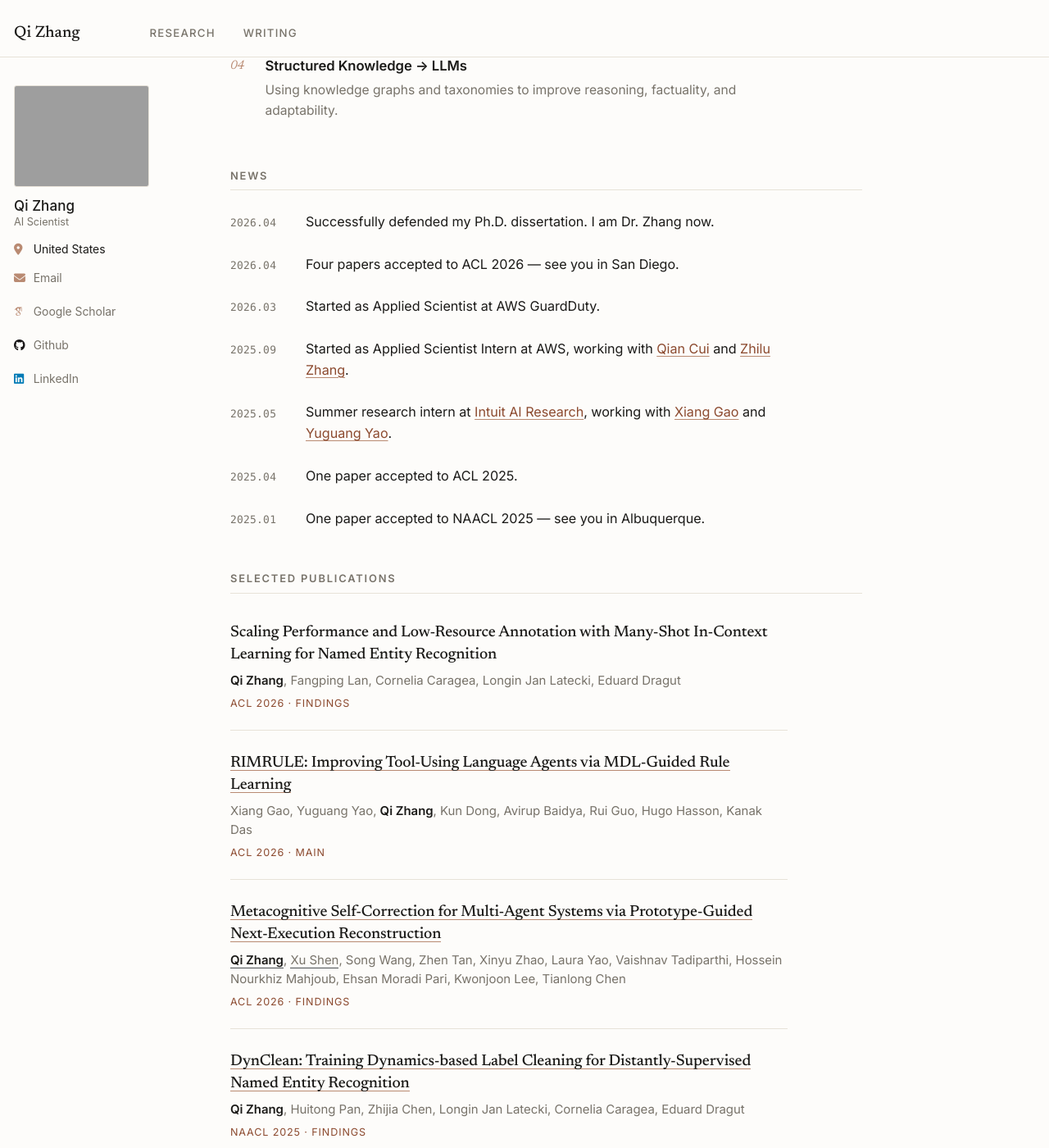
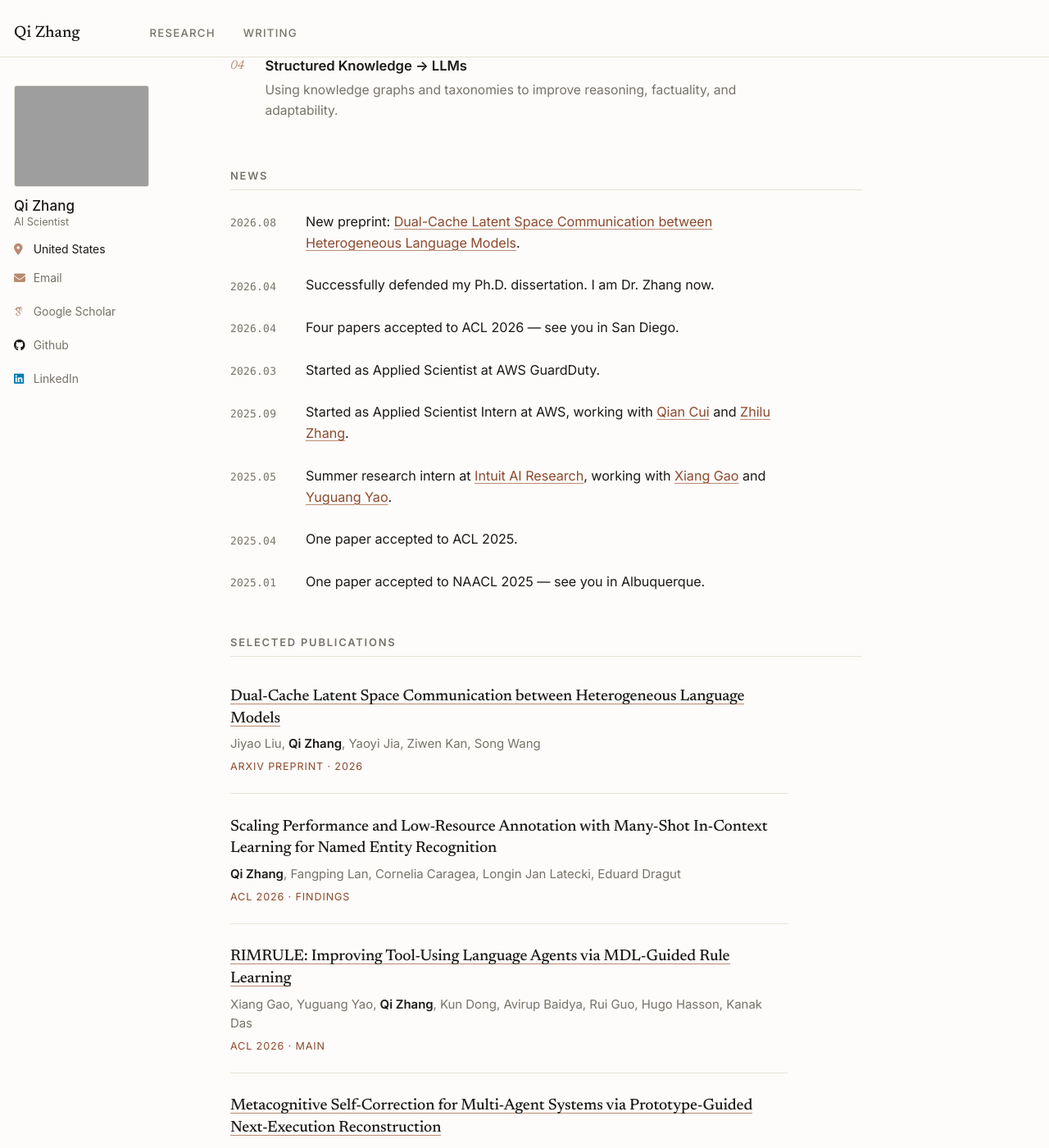
Before and after one commit to edzq/edzq.github.io, a Jekyll site: the page built from _pages/about.md, in a window 1280 px wide and 1400 px high, scrolled down 704 px. Shown: the whole window at 82% size. Built offline with Jekyll 4.4.1, drawn with Linux system fonts in a browser that asks for light colours; some web fonts are replaced.

Commit message:
Add the Dual-Cache latent communication preprint
arXiv:2608.20617 — Jiyao Liu, Qi Zhang, Yaoyi Jia, Ziwen Kan, Song Wang.
Added to the homepage selected list, the full publications list, and the
news feed.

Co-Authored-By: Claude Opus 5 <noreply@anthropic.com>

```diff
--- a/_pages/about.md
+++ b/_pages/about.md
@@ -46,6 +46,7 @@ My research is in LLM agents, AI security, LLMs, NLP, and machine learning. I am
 ## News
 
 <ul class="news-list">
+  <li><span class="date">2026.08</span><span>New preprint: <a href="https://arxiv.org/abs/2608.20617">Dual-Cache Latent Space Communication between Heterogeneous Language Models</a>.</span></li>
   <li><span class="date">2026.04</span><span>Successfully defended my Ph.D. dissertation. I am Dr. Zhang now.</span></li>
   <li><span class="date">2026.04</span><span>Four papers accepted to ACL 2026 — see you in San Diego.</span></li>
   <li><span class="date">2026.03</span><span>Started as Applied Scientist at AWS GuardDuty.</span></li>
@@ -58,6 +59,11 @@ My research is in LLM agents, AI security, LLMs, NLP, and machine learning. I am
 ## Selected Publications
 
 <ul class="pubs">
+  <li>
+    <span class="t"><a href="https://arxiv.org/abs/2608.20617">Dual-Cache Latent Space Communication between Heterogeneous Language Models</a></span>
+    <span class="a">Jiyao Liu, <span class="me">Qi Zhang</span>, Yaoyi Jia, Ziwen Kan, Song Wang</span>
+    <span class="v">arXiv preprint &middot; 2026</span>
+  </li>
   <li>
     <span class="t">Scaling Performance and Low-Resource Annotation with Many-Shot In-Context Learning for Named Entity Recognition</span>
     <span class="a"><span class="me">Qi Zhang</span>, Fangping Lan, Cornelia Caragea, Longin Jan Latecki, Eduard Dragut</span>
```
Also changed, not shown: _pages/publications.md (+5 -0 lines).
